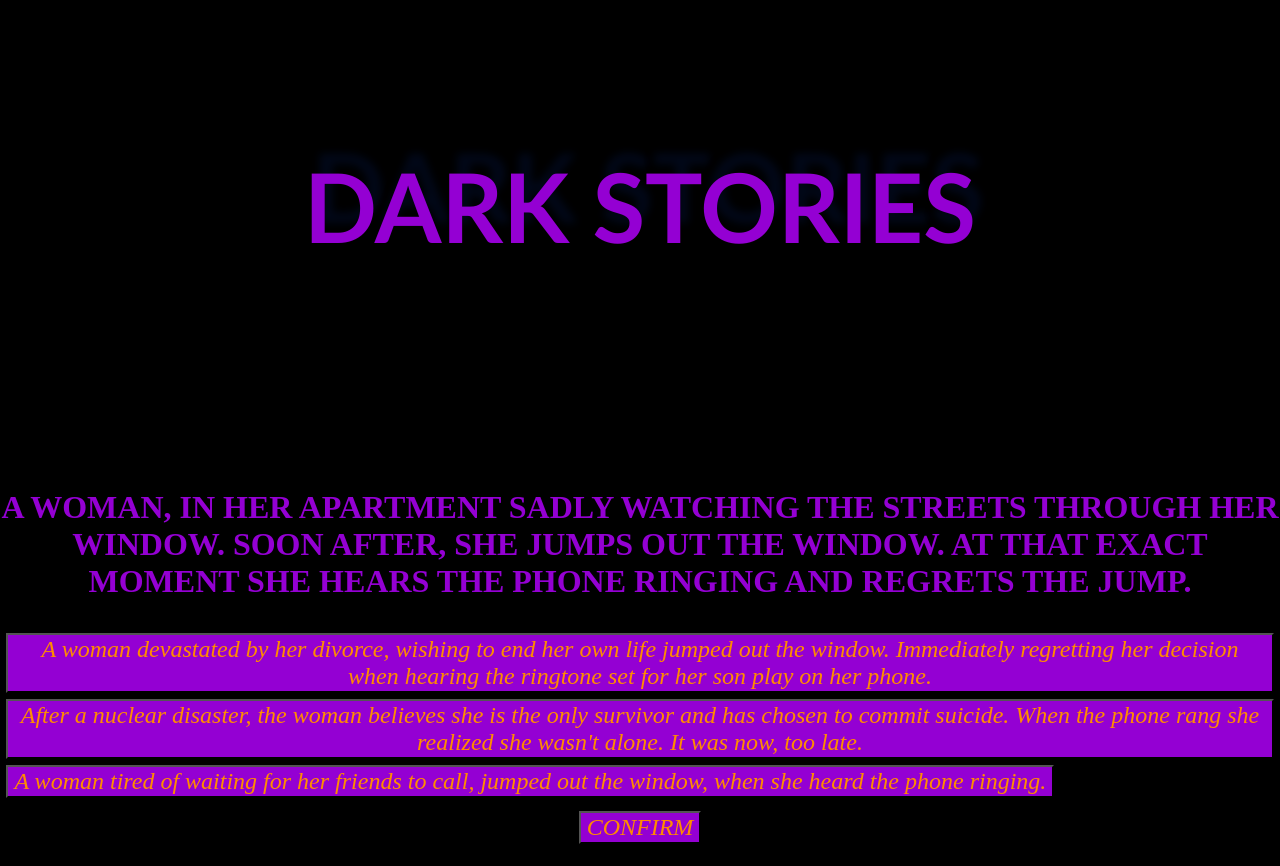
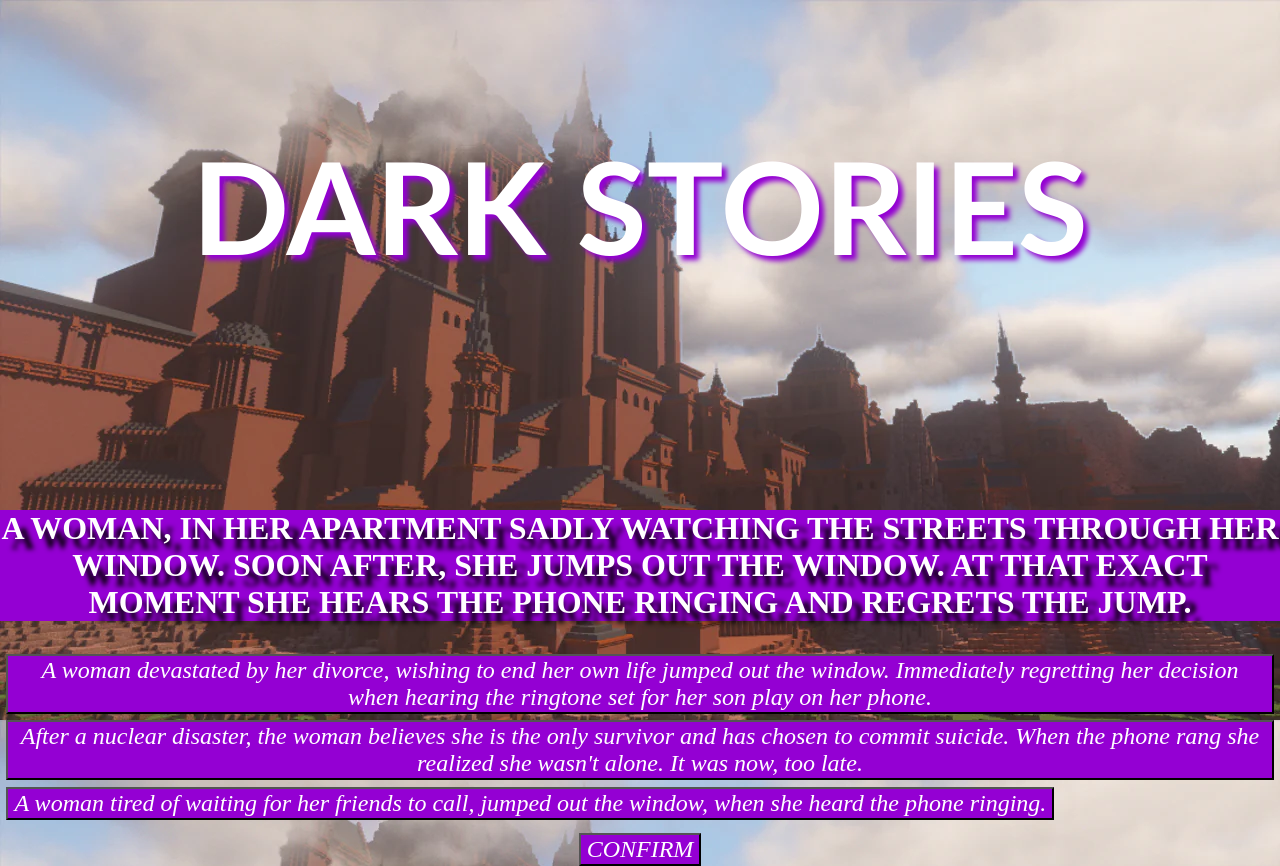
Before and after one commit to avpm90/dark_stories_game, a plain HTML site: page index.html in a window 1280 px wide. Both pictures are taken after a click on the button "PLAY". Before the commit the page ends 844 px from the top, so only its background shows below. Drawn offline with Linux system fonts and the light colour scheme.

Commit message:
changed buttons

```diff
--- a/index.html
+++ b/index.html
@@ -8,28 +8,24 @@
     <title>Dark Stories</title>
   </head>
   <body>
+
+<audio autoplay>
+<source src="./assets/sounds/zapsplat_horror_dungeon_amb_dark_eerie_water_trickle_drips_44128.mp3" type="audio/wav"/>
+</audio>
+
     <h1>Dark Stories</h1>
     <button id="start">PLAY</button>
     <div >
       <h2 id="question"></h2>
     </div>
-     <div id="gameBoard"></div>
+     <div id="gameBoard">
+      <button class="options"></button>
+      <button class="options"></button>
+      <button class="options"></button>
+    </div>
+
     <button id="confirm">CONFIRM</button>
     <script src="./class.js"></script>
     <script src="./index.js"></script>
 
 </html>
-
-
-
-
-
-
-<!--     <div>
-    <form>
-      <INPUT TYPE="radio" NAME="OPION" VALUE="1"> "A woman devastated by her divorce, wishing to end her own life jumped out the window. Immediately regretting her decision when hearing the ringtone set for her son play on her phone.  "
-      <INPUT TYPE="radio" NAME="OPTION" VALUE="2"> "After a nuclear disaster, the woman believes she is the only survivor and has chosen to commit suicide. When the phone rang she realized she wasn't alone. It was now, too late."
-      <INPUT TYPE="radio" NAME="OPTION" VALUE="3"> "A woman tired of waiting for her friends to call, jumped out the window, when she heard the phone ringing."
-      </form>
-    </div>
- -->
--- a/index.js
+++ b/index.js
@@ -4,55 +4,42 @@ const gameBoard = document.getElementById("gameBoard");
 const question = document.getElementById("question");
 const startBtn = document.getElementById("start");
 const confirmBtn = document.getElementById("confirm");
+let currentElement = 0;
+const allOptions = document.getElementsByClassName("options");
 
 startBtn.addEventListener("click", () => {
   printQuestions(0);
   startBtn.classList.add("hide");
-  // confirmBtn.classList.add("hide");
 });
 
-//function goToNext() {
 confirmBtn.addEventListener("click", () => {
-  let currentElement = 0;
   if (currentElement < games.darkStories.length) {
     currentElement++;
   }
   printQuestions(currentElement);
 });
 
-// console.log(printQuestions(currentElement))
-//console.log(games.darkStories[currentElement].correctAnswer)
+// for está colocando o eventlistener em todas as opções e quando clicados, chama checkQ com a opção clicada
+for (let i = 0; i < allOptions.length; i++) {
+  allOptions[i].addEventListener("click", (event) => {
+    const clickedBtn = event.target.innerText;
+
+    checkQuestion(clickedBtn);
+  });
+}
 
 function printQuestions(currentElement) {
   question.innerText = games.darkStories[currentElement].question;
-  // confirmBtn.classList.add("hide");
-  // if (currentElement < games.darkStories.length) {
-  // button.parentNode.removeChild(button)}
-  //   gameBoard.classList.remove("allbtn");}
-  //   const all = document.querySelectorAll(".allBtn");
-  //all.forEach(allBtn => {
-  //allBtn.remove();
-  //})
-  // }
 
-  console.log(gameBoard);
   for (let i = 0; i < games.darkStories[currentElement].options.length; i++) {
-    const button = document.createElement("button");
-
-    button.innerText = games.darkStories[currentElement].options[i];
-
-    gameBoard.appendChild(button);
-    button.setAttribute("class", "allBtn");
-    // console.log(button)
-
-    button.addEventListener("click", () => {
-      const clickedBtn = event.target.innerText;
-
-      // if (clickedBtn === games.darkStories[currentElement].correctAnswer) {
-      // goToNext()
-      //   confirmBtn.classList.remove("hide");
-      //    console.log(clickedBtn)
-      // console.log(games.darkStories[currentElement].correctAnswer)
-    });
+    allOptions[i].innerText = games.darkStories[currentElement].options[i];
   }
 }
+
+function checkQuestion(option) {
+  if (option === games.darkStories[currentElement].correctAnswer) {
+    console.log("acertou");
+  } else {
+    console.log("sefu");
+  }
+}
--- a/style/style.css
+++ b/style/style.css
@@ -1,25 +1,27 @@
 h1 {
   font-family: "Trebuchet MS", "Lucida Sans Unicode", "Lucida Grande",
     "Lucida Sans", Arial, sans-serif;
-  font-size: 600%;
-  color: darkviolet;
+  font-size: 800%;
+  color: white;
   text-shadow: blue;
-  text-align: center;
   text-transform: uppercase;
-  line-height: 4em;
-  text-shadow: #020819 8px -20px 9px;
+  line-height: 3em;
+  text-shadow: darkviolet 5px 5px 5px;
 }
 
 h2 {
-  color: darkviolet;
+  color: white;
+  background-color: darkviolet;
   font-size: 200%;
+  width: 100%;
   text-align: center;
   text-transform: uppercase;
-  text-decoration-color: brown;
+  text-shadow: black 10px 10px 5px;
 }
 
 button {
   background-color: darkviolet;
+  background-position: inherit;
   text-align: center;
   font-style: oblique;
   font-size: 150%;
@@ -28,7 +30,7 @@ button {
   display: flex;
   justify-content: center;
   align-items: center;
-  color: darkorange;
+  color: white;
 }
 
 body {
@@ -40,7 +42,8 @@ body {
   height: 100vh;
   justify-content: center;
   align-items: center;
-  background-color: black;
+  background-image: url("../assets/images/castelo3.jpg");
+  background-size: 100%;
 }
 
 .hide {
--- a/style/victorystyle.css
+++ b/style/victorystyle.css
@@ -0,0 +1,47 @@
+h1 {
+  font-family: "Trebuchet MS", "Lucida Sans Unicode", "Lucida Grande",
+    "Lucida Sans", Arial, sans-serif;
+  font-size: 600%;
+  color: darkviolet;
+  text-shadow: blue;
+  text-align: center;
+  text-transform: uppercase;
+  line-height: 4em;
+}
+
+h2 {
+  color: darkviolet;
+  font-size: 200%;
+  text-align: center;
+  text-transform: uppercase;
+  text-decoration-color: brown;
+}
+
+button {
+  background-color: darkviolet;
+  text-align: center;
+  font-style: oblique;
+  font-size: 150%;
+  font-family: "Times New Roman", Times, serif;
+  margin: 0.5%;
+  display: flex;
+  justify-content: center;
+  align-items: center;
+  color: darkorange;
+}
+
+body {
+  padding: 0;
+  margin: 0;
+  display: flex;
+  flex-direction: column;
+  width: 100vw;
+  height: 100vh;
+  justify-content: center;
+  align-items: center;
+  background-color: aqua;
+}
+
+.hide {
+  display: none;
+}
```
Also changed, not shown: victory.html (+1 -1 lines), assets/images/castelo.jpg (added), assets/images/castelo2.jpg (added), assets/images/castelo3.jpg (added), assets/images/dungeon.jpg (added), 1 other file.
